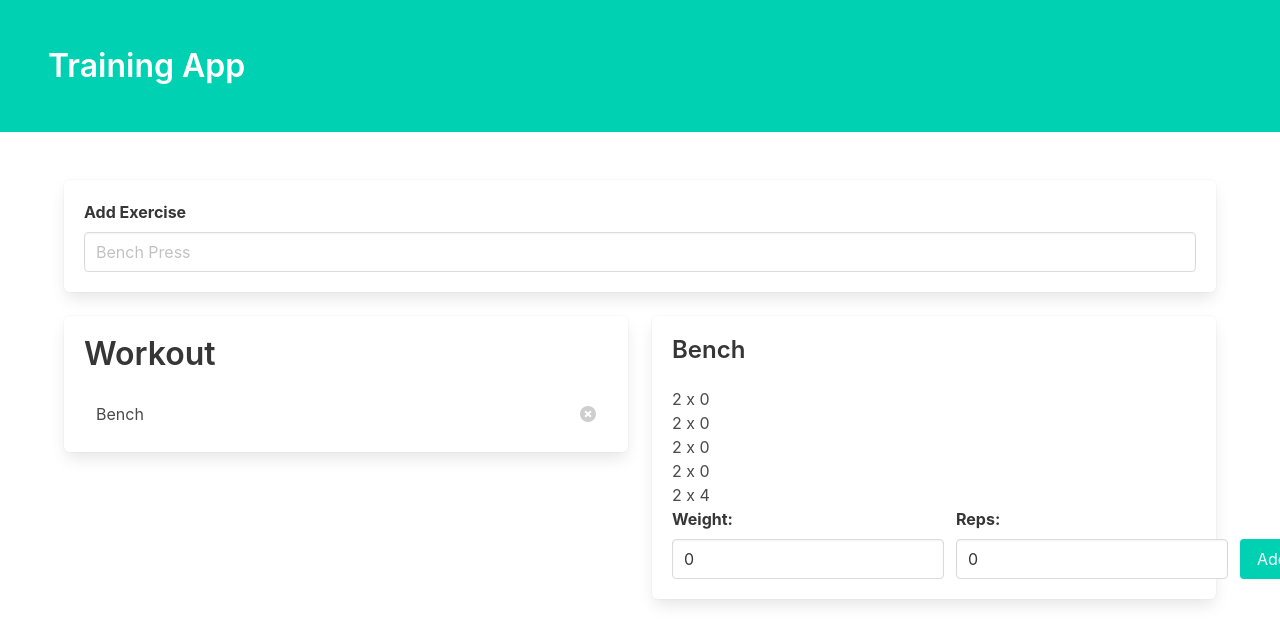
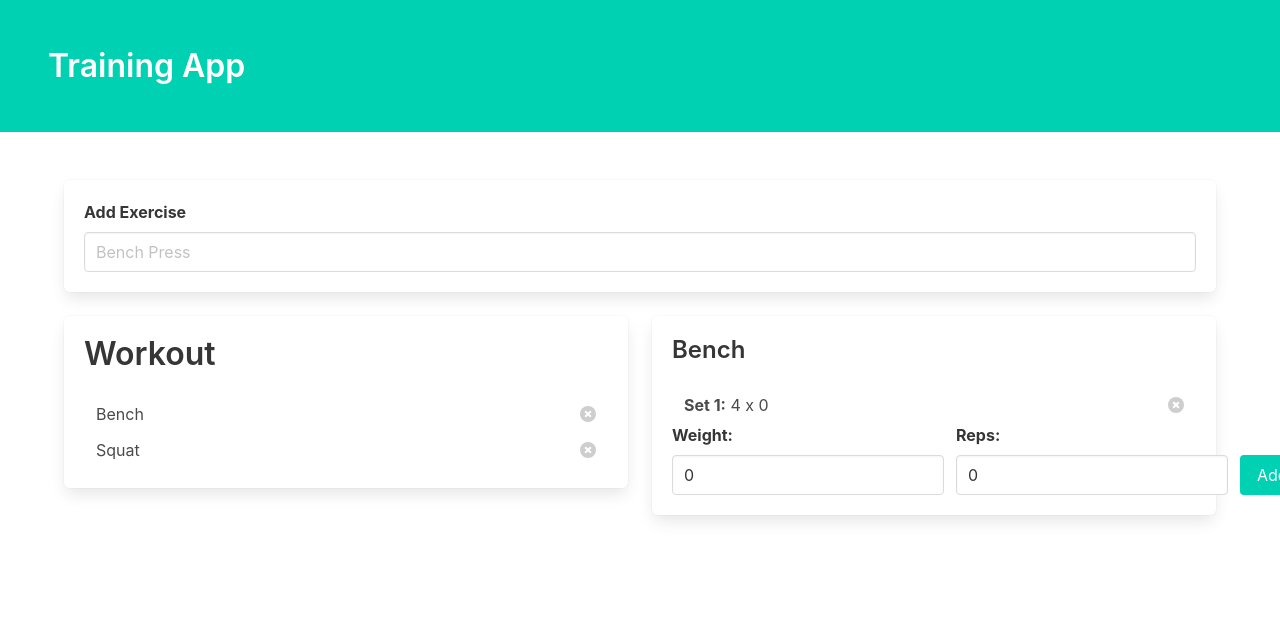
Before and after one commit to elijy/training-diary, a React (Create React App) app: page / in a window 1280 px wide. Both pictures are taken after a click on the element "Bench". Shown: the top 644 px of the page. Built offline with nearby package versions, Linux system fonts and the light colour scheme; data requests are answered from the project's data file.

Commit message:
delete sets

```diff
--- a/db.json
+++ b/db.json
@@ -5,26 +5,15 @@
       "name": "Bench",
       "sets": [
         {
-          "weight": "2",
+          "weight": "4",
           "reps": 0
-        },
-        {
-          "weight": "2",
-          "reps": 0
-        },
-        {
-          "weight": "2",
-          "reps": 0
-        },
-        {
-          "weight": "2",
-          "reps": 0
-        },
-        {
-          "weight": "2",
-          "reps": "4"
         }
       ]
+    },
+    {
+      "id": "d360",
+      "name": "Squat",
+      "sets": []
     }
   ]
 }
--- a/src/App.js
+++ b/src/App.js
@@ -33,10 +33,20 @@ function App() {
   };
 
   const addSet = async (id, weight, reps) => {
-    const exToBeUpdated = exercises.find((ex) => ex.id === id);
+    const exerciseToBeUpdated = exercises.find((ex) => ex.id === id);
     const { data } = await axios.put(`http://localhost:3001/exercises/${id}`, {
-      ...exToBeUpdated,
-      sets: [...exToBeUpdated.sets, { weight, reps }],
+      ...exerciseToBeUpdated,
+      sets: [...exerciseToBeUpdated.sets, { weight, reps }],
+    });
+
+    setExercises([...exercises.map((ex) => (ex.id === id ? { ...data } : ex))]);
+  };
+
+  const deleteSet = async (id, index) => {
+    const exerciseToBeUpdated = exercises.find((ex) => ex.id === id);
+    const { data } = await axios.put(`http://localhost:3001/exercises/${id}`, {
+      ...exerciseToBeUpdated,
+      sets: [...exerciseToBeUpdated.sets.toSpliced(index, 1)],
     });
 
     setExercises([...exercises.map((ex) => (ex.id === id ? { ...data } : ex))]);
@@ -74,6 +84,7 @@ function App() {
               exercises={exercises}
               onDeleteExercise={deleteExercise}
               onAddSet={addSet}
+              onDeleteSet={deleteSet}
             />
           </div>
         </div>
--- a/src/components/Exercise.js
+++ b/src/components/Exercise.js
@@ -6,7 +6,7 @@ function Exercise({ exercise, onClick, onDeleteExercise }) {
           className="is-flex is-align-items-center is-justify-content-space-between"
           onClick={() => onClick(exercise)}
         >
-          {exercise.name}{" "}
+          {exercise.name}
           <button
             onClick={() => onDeleteExercise(exercise.id)}
             className="delete is-small"
--- a/src/components/ExerciseList.js
+++ b/src/components/ExerciseList.js
@@ -3,7 +3,7 @@ import { useState } from "react";
 import Exercise from "./Exercise";
 import ExerciseSets from "./ExerciseSets";
 
-function ExerciseList({ exercises, onAddSet, onDeleteExercise }) {
+function ExerciseList({ exercises, onAddSet, onDeleteExercise, onDeleteSet }) {
   const [selectedExercise, setSelectedExercise] = useState(null);
 
   const getSelectedExercise = () => {
@@ -15,8 +15,8 @@ function ExerciseList({ exercises, onAddSet, onDeleteExercise }) {
       <div className="column">
         <div className="box">
           <div className="title is-3">Workout</div>
-          <div className="menu">
-            <ul className="menu-list">
+          <div className="menu-list">
+            <ul>
               {exercises.map((exercise) => {
                 return (
                   <Exercise
@@ -33,7 +33,11 @@ function ExerciseList({ exercises, onAddSet, onDeleteExercise }) {
       </div>
       <div className="column">
         {selectedExercise && (
-          <ExerciseSets exercise={getSelectedExercise()} onAddSet={onAddSet} />
+          <ExerciseSets
+            exercise={getSelectedExercise()}
+            onAddSet={onAddSet}
+            onDeleteSet={onDeleteSet}
+          />
         )}
       </div>
     </div>
--- a/src/components/ExerciseSets.js
+++ b/src/components/ExerciseSets.js
@@ -1,6 +1,6 @@
 import { useState } from "react";
 
-function ExerciseSets({ exercise, onAddSet }) {
+function ExerciseSets({ exercise, onAddSet, onDeleteSet }) {
   const [weight, setWeight] = useState(0);
   const [reps, setReps] = useState(0);
 
@@ -8,16 +8,37 @@ function ExerciseSets({ exercise, onAddSet }) {
     onAddSet(exercise.id, weight, reps);
   };
 
+  const handleDeleteSet = (index) => {
+    onDeleteSet(exercise.id, index);
+  };
+
   return (
     <div className="box">
       <div className="title is-4">{exercise?.name}</div>
+      <div className="menu">
+        <ul className="menu-list">
           {exercise?.sets.map((set, index) => {
             return (
-          <div key={index}>
+              <li key={index}>
+                <a>
+                  <div className="is-flex is-align-items-center is-justify-content-space-between">
+                    <div>
+                      <span className="has-text-weight-bold">
+                        Set {index + 1}:
+                      </span>{" "}
                       {set.weight} x {set.reps}
                     </div>
+                    <button
+                      onClick={() => handleDeleteSet(index)}
+                      className="delete is-small"
+                    ></button>
+                  </div>
+                </a>
+              </li>
             );
           })}
+        </ul>
+      </div>
 
       <div className="field is-grouped">
         <div className="control">
```
Lines whose indentation alone changed are shown as unchanged.
